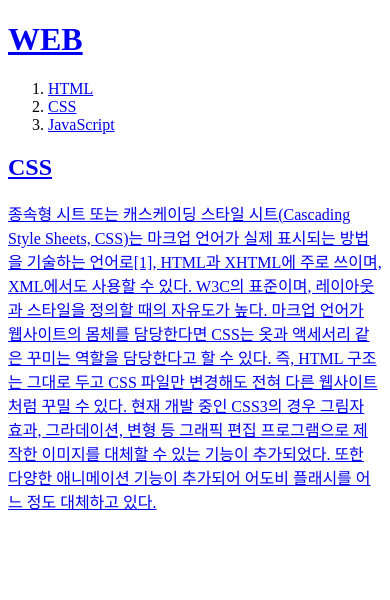
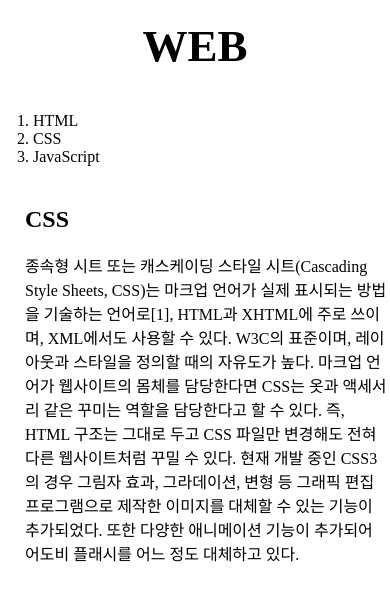
Before and after one commit to taek0114/taek1, a plain HTML site: page 2.html in a window 390 px wide. Drawn offline with Linux system fonts and the light colour scheme; a script that the page names is missing.

Commit message:
ver. 180621

```diff
--- a/2.html
+++ b/2.html
@@ -3,52 +3,24 @@
   <head>
     <title>WEB1 - CSS</title>
     <meta charset="utf-8">
-    <!-- Global site tag (gtag.js) - Google Analytics -->
-<script async src="https://www.googletagmanager.com/gtag/js?id=UA-120620000-1"></script>
-<script>
-  window.dataLayer = window.dataLayer || [];
-  function gtag(){dataLayer.push(arguments);}
-  gtag('js', new Date());
-
-  gtag('config', 'UA-120620000-1');
-</script>
-
+    <link rel="stylesheet" href="style.css">
   </head>
-
   <body>
-    <h1><a href="index.html">WEB</h1>
+    <h1><a href="index.html">WEB</a></h1>
+    <div id="grid">
       <ol>
-      <li> <a href="1.html">HTML</li>
-      <li> <a href="2.html">CSS</li>
-      <li> <a href="3.html">JavaScript</li>
+        <li> <a href="1.html">HTML</a></li>
+        <li> <a href="2.html">CSS</a></li>
+        <li> <a href="3.html">JavaScript</a></li>
       </ol>
+    <div id="article">
       <h2>CSS</h2>
       <p>
         종속형 시트 또는 캐스케이딩 스타일 시트(Cascading Style Sheets, CSS)는 마크업 언어가 실제 표시되는 방법을 기술하는 언어로[1], HTML과 XHTML에 주로 쓰이며, XML에서도 사용할 수 있다. W3C의 표준이며, 레이아웃과 스타일을 정의할 때의 자유도가 높다.
         마크업 언어가 웹사이트의 몸체를 담당한다면 CSS는 옷과 액세서리 같은 꾸미는 역할을 담당한다고 할 수 있다. 즉, HTML 구조는 그대로 두고 CSS 파일만 변경해도 전혀 다른 웹사이트처럼 꾸밀 수 있다.
         현재 개발 중인 CSS3의 경우 그림자 효과, 그라데이션, 변형 등 그래픽 편집 프로그램으로 제작한 이미지를 대체할 수 있는 기능이 추가되었다. 또한 다양한 애니메이션 기능이 추가되어 어도비 플래시를 어느 정도 대체하고 있다.
       </p>
-    <p>
-      <div id="disqus_thread"></div>
-      <script>
-
-      /**
-      *  RECOMMENDED CONFIGURATION VARIABLES: EDIT AND UNCOMMENT THE SECTION BELOW TO INSERT DYNAMIC VALUES FROM YOUR PLATFORM OR CMS.
-      *  LEARN WHY DEFINING THESE VARIABLES IS IMPORTANT: https://disqus.com/admin/universalcode/#configuration-variables*/
-      /*
-      var disqus_config = function () {
-      this.page.url = PAGE_URL;  // Replace PAGE_URL with your page's canonical URL variable
-      this.page.identifier = PAGE_IDENTIFIER; // Replace PAGE_IDENTIFIER with your page's unique identifier variable
-      };
-      */
-      (function() { // DON'T EDIT BELOW THIS LINE
-      var d = document, s = d.createElement('script');
-      s.src = 'https://web1-bonpapl6dl.disqus.com/embed.js';
-      s.setAttribute('data-timestamp', +new Date());
-      (d.head || d.body).appendChild(s);
-      })();
-      </script>
-      <noscript>Please enable JavaScript to view the <a href="https://disqus.com/?ref_noscript">comments powered by Disqus.</a></noscript>
-    </p>
+    </div>
+  </div>
   </body>
 </html>
--- /dev/null
+++ b/style.css
@@ -0,0 +1,38 @@
+body{
+  margin: 0;
+}
+a{color:black;
+  text-decoration:none;}
+.saw{color:gray;}
+h1{
+  font-size: 45px;
+  text-align: center;
+  border-bottom: 1px solid gray;
+  margin: 0;
+  padding: 20px;
+}
+#grid ol{
+  border-right: 1px solid gray;
+  width: 100px;
+  margin: 0;
+  padding: 20px;
+  padding-left: 33px;
+}
+#grid{
+    display: grid;
+    grid-template-columns: 150px 1fr;
+  }
+#article{
+  padding-left: 25px;
+}
+@media(max-width:800px){
+  #grid{
+      display: block;
+    }
+  #grid ol{
+      border-right: none;
+    }
+  h1{
+      border-bottom: none;
+    }
+}
```
Also changed, not shown: 1.html (+17 -65 lines), 3.html (+9 -37 lines), index.html (+10 -38 lines). Lines whose indentation alone changed are shown as unchanged.
